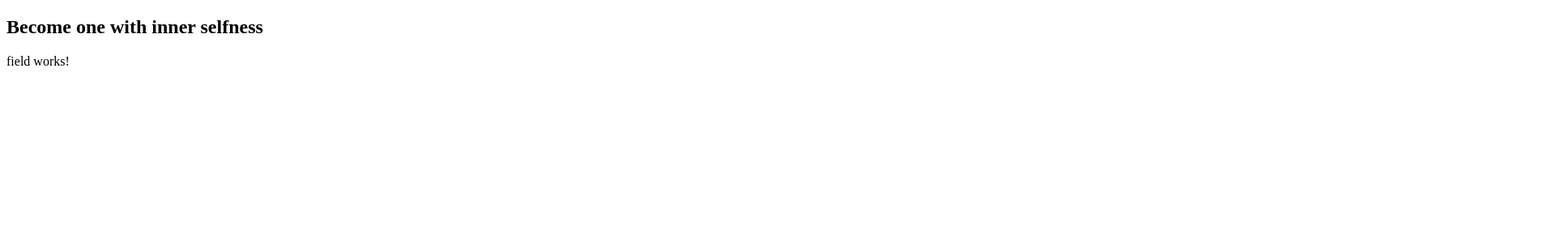
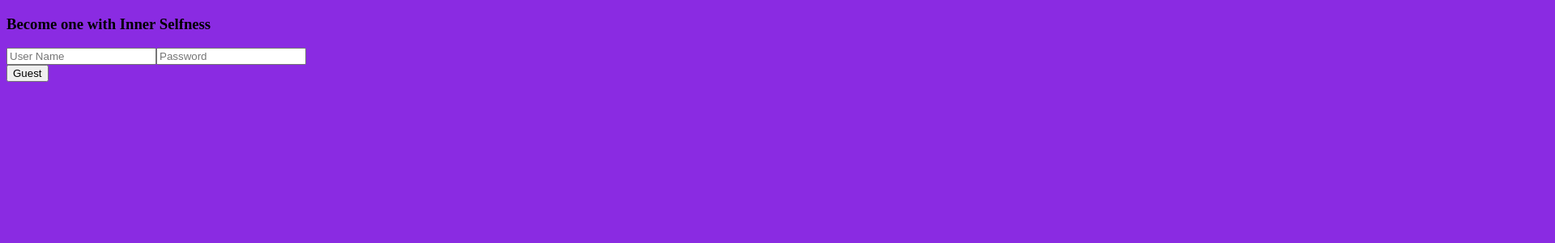
Before and after one commit to billbaincodes/ng-initiative-tracker, an Angular app: page / in a window 1280 px wide. Shown: the top 300 px of the page at 81% size, 1920 px wide, since content can reach past the window. Built offline with nearby package versions, Linux system fonts and the light colour scheme.

Commit message:
Style updates, start splash screen component

```diff
--- a/src/app/app.component.html
+++ b/src/app/app.component.html
@@ -1,7 +1,10 @@
 <!--The content below is only a placeholder and can be replaced.-->
-<header>
-</header>
-<h2>Become one with inner selfness</h2>
-<tracker-field></tracker-field>
+<tracker-splash *ngIf='!accessGranted'></tracker-splash>
+
+<div *ngIf='accessGranted'>
+  <header></header>
+  <h2>Become one with inner selfness</h2>
+  <tracker-field></tracker-field>
+</div>
 
 <router-outlet></router-outlet>
--- a/src/app/app.component.scss
+++ b/src/app/app.component.scss
@@ -0,0 +1,3 @@
+html {
+  background-color: blueviolet;
+}
--- a/src/app/app.component.ts
+++ b/src/app/app.component.ts
@@ -7,4 +7,9 @@ import { Component } from '@angular/core';
 })
 export class AppComponent {
   title = 'ng-initiative-tracker';
+
+  accessGranted:boolean = false
+
+
+
 }
--- a/src/app/app.module.ts
+++ b/src/app/app.module.ts
@@ -5,12 +5,14 @@ import { AppRoutingModule } from './app-routing.module';
 import { AppComponent } from './app.component';
 import { HeaderComponent } from './header/header.component';
 import { FieldComponent } from './field/field.component';
+import { SplashComponent } from './splash/splash.component';
 
 @NgModule({
   declarations: [
     AppComponent,
     HeaderComponent,
     FieldComponent,
+    SplashComponent,
   ],
   imports: [
     BrowserModule,
--- /dev/null
+++ b/src/app/splash/splash.component.html
@@ -0,0 +1,11 @@
+<div class='splash'>
+  <h3>Become one with Inner Selfness</h3>
+  <div class="login">
+    <form>
+      <input type="text" name="username" id="username" placeholder="User Name" />
+      <input type="text" name="password" id="password" placeholder="Password"/>
+    </form>
+    <button>Guest</button>
+  </div>
+
+</div>
--- /dev/null
+++ b/src/app/splash/splash.component.scss
@@ -0,0 +1,10 @@
+
+.splash {
+  width: 300rem;
+  height: 300rem;
+  background-color: blueviolet;
+}
+
+h3 {
+  margin: none;
+}
--- /dev/null
+++ b/src/app/splash/splash.component.ts
@@ -0,0 +1,15 @@
+import { Component, OnInit } from '@angular/core';
+
+@Component({
+  selector: 'tracker-splash',
+  templateUrl: './splash.component.html',
+  styleUrls: ['./splash.component.scss']
+})
+export class SplashComponent implements OnInit {
+
+  constructor() { }
+
+  ngOnInit() {
+  }
+
+}
--- a/src/styles.scss
+++ b/src/styles.scss
@@ -1 +1,4 @@
 /* You can add global styles to this file, and also import other style files */
+html {
+  background-color: blueviolet;
+}
```
Also changed, not shown: 1 other file (tests, documents, lock files or other folders).
